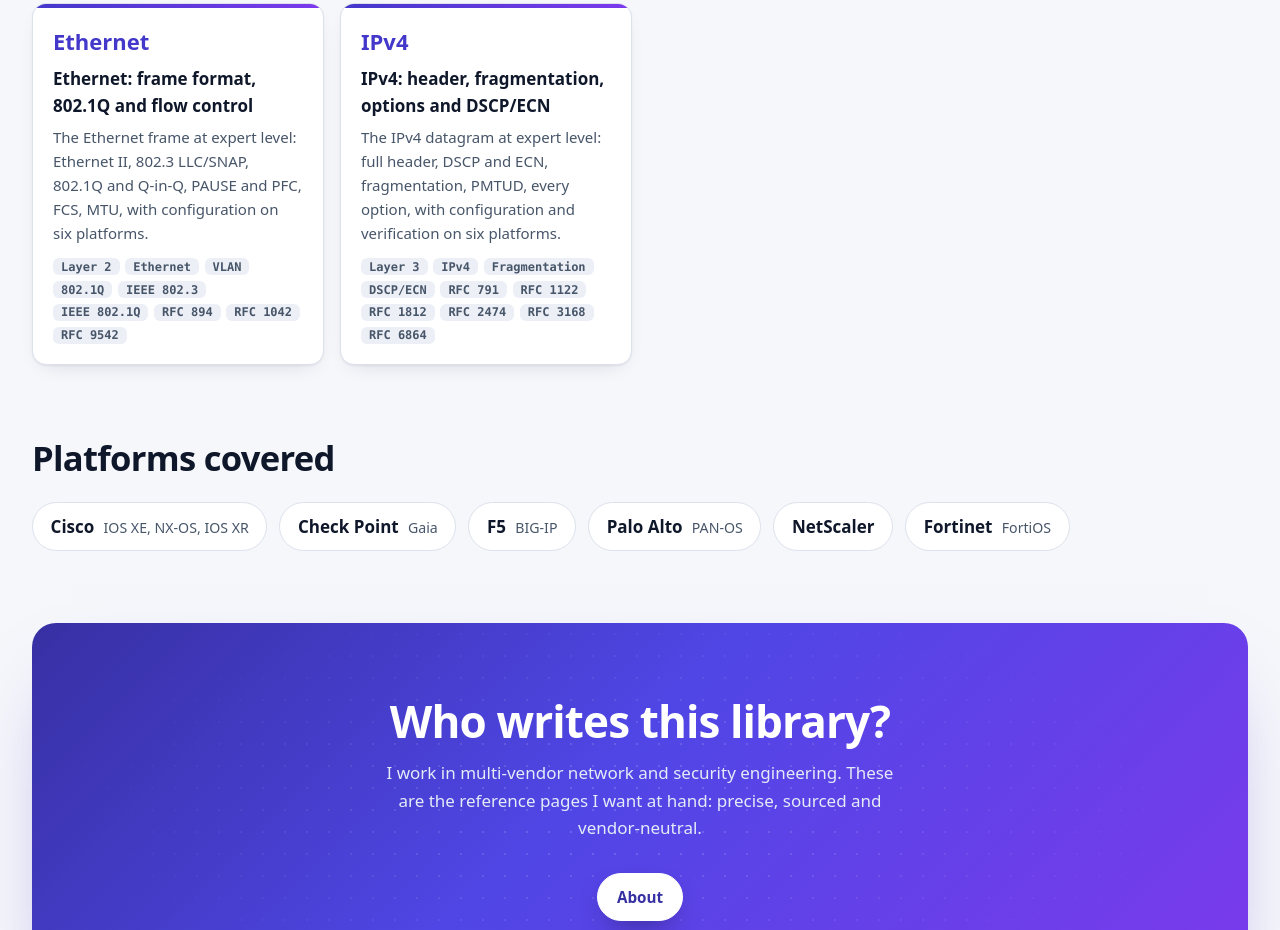
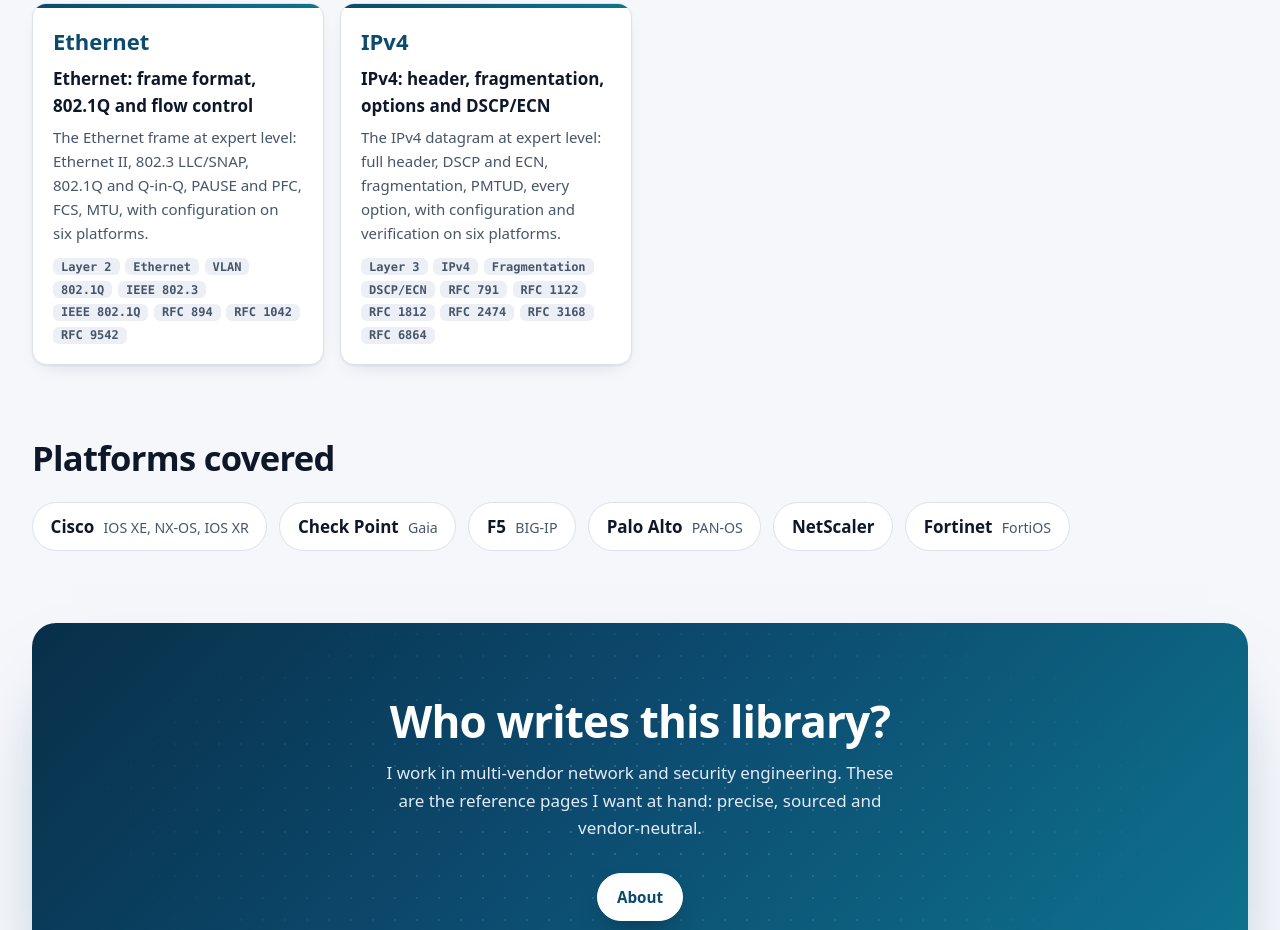
Before and after one commit to jeanmichel4121/network-protocols-expert, a plain HTML site: page index.html in a window 1280 px wide. Shown: the part 1867-2797 px from the top of the page. Drawn offline with Linux system fonts and the light colour scheme.

Commit message:
feat(template): night blue to cyan accent colour

```diff
--- a/index.html
+++ b/index.html
@@ -40,15 +40,15 @@
   --fg: light-dark(#0f172a, #e8ecf4);
   --muted: light-dark(#475569, #a3b0c6);
   --line: light-dark(#dce1eb, #2b3649);
-  --accent: light-dark(#4338ca, #a5b4fc);
+  --accent: light-dark(#0c4a6e, #38bdf8);
   --accent-ink: light-dark(#ffffff, #0b1020);
   --code-bg: light-dark(#f3f5fa, #0a0d14);
   /* Accent gradient (white text stays above 4.5:1 on both stops) and elevation */
-  --g1: light-dark(#4338ca, #a5b4fc);
-  --g2: light-dark(#7c3aed, #c4b5fd);
+  --g1: light-dark(#0c4a6e, #38bdf8);
+  --g2: light-dark(#0e7490, #67e8f9);
   --grad: linear-gradient(135deg, var(--g1), var(--g2));
   --shadow-1: 0 1px 2px light-dark(rgb(15 23 42 / 0.06), rgb(0 0 0 / 0.45)), 0 8px 22px -12px light-dark(rgb(15 23 42 / 0.2), rgb(0 0 0 / 0.75));
-  --shadow-2: 0 2px 6px light-dark(rgb(15 23 42 / 0.08), rgb(0 0 0 / 0.5)), 0 22px 44px -18px light-dark(rgb(67 56 202 / 0.38), rgb(0 0 0 / 0.85));
+  --shadow-2: 0 2px 6px light-dark(rgb(15 23 42 / 0.08), rgb(0 0 0 / 0.5)), 0 22px 44px -18px light-dark(rgb(12 74 110 / 0.38), rgb(0 0 0 / 0.85));
   /* Library colour code (CLAUDE.md "Visual standards") — fill / border pairs */
   --grey-bg: light-dark(#ebe9e3, #2d2c29);     --grey: light-dark(#6b685f, #a3a097);
   --blue-bg: light-dark(#dbe8fa, #1b3456);     --blue: light-dark(#1a5fb4, #7fb0f5);
@@ -665,8 +665,8 @@ svg.sch .halo { paint-order: stroke; stroke: var(--surface); stroke-width: 4px;
 .about-band {
   position: relative; overflow: hidden; isolation: isolate; text-align: center;
   padding: clamp(2.5rem, 7vw, 4.5rem) clamp(1.25rem, 5vw, 3rem); border-radius: 24px; color: #fff;
-  background: linear-gradient(135deg, #3730a3 0%, #4f46e5 45%, #7c3aed 100%);
-  box-shadow: 0 40px 80px -40px rgba(67, 56, 202, 0.6);
+  background: linear-gradient(135deg, #082f49 0%, #0c4a6e 45%, #0e7490 100%);
+  box-shadow: 0 40px 80px -40px rgba(12, 74, 110, 0.6);
 }
 .about-band::before {
   content: ""; position: absolute; inset: 0; z-index: -1;
@@ -676,7 +676,7 @@ svg.sch .halo { paint-order: stroke; stroke: var(--surface); stroke-width: 4px;
 }
 .about-band h2 { font-size: clamp(1.75rem, 1.3rem + 2vw, 2.75rem); letter-spacing: -0.02em; margin: 0 auto 0.75rem; max-width: 22ch; color: #fff; }
 .about-band p { margin: 0 auto 2rem; max-width: 58ch; color: #e4ebf7; font-size: 1.0625rem; }
-.about-band .cta.primary { background: #fff; border-color: #fff; color: #3730a3; box-shadow: 0 12px 30px -12px rgba(0, 0, 0, 0.45); }
+.about-band .cta.primary { background: #fff; border-color: #fff; color: #0c4a6e; box-shadow: 0 12px 30px -12px rgba(0, 0, 0, 0.45); }
 .about-band .cta:focus-visible { outline-color: #fff; }
 </style>
 <script>
@@ -1321,7 +1321,7 @@ window.NPE = (function () {
 <header class="site-header">
   <div class="bar">
     <a class="brand" href="index.html" data-home>
-      <svg width="28" height="28" viewBox="0 0 32 32" aria-hidden="true"><rect width="32" height="32" rx="7" fill="#4f46e5"/><path d="M7 10h18M7 16h12M7 22h15" stroke="#fff" stroke-width="3" stroke-linecap="round"/></svg>
+      <svg width="28" height="28" viewBox="0 0 32 32" aria-hidden="true"><rect width="32" height="32" rx="7" fill="#0369a1"/><path d="M7 10h18M7 16h12M7 22h15" stroke="#fff" stroke-width="3" stroke-linecap="round"/></svg>
       <span>Network Protocols Expert</span>
     </a>
     <a class="nav-link" href="https://about.cuvelier.tech"><span data-l="fr">À propos</span><span data-l="en">About</span><span data-l="nl">Over</span><span data-l="de">Über</span></a>
@@ -1782,7 +1782,7 @@ window.NPE = (function () {
   <div class="cols">
     <div class="f-brand">
       <a class="brand" href="../../index.html" data-home>
-        <svg width="28" height="28" viewBox="0 0 32 32" aria-hidden="true"><rect width="32" height="32" rx="7" fill="#4f46e5"/><path d="M7 10h18M7 16h12M7 22h15" stroke="#fff" stroke-width="3" stroke-linecap="round"/></svg>
+        <svg width="28" height="28" viewBox="0 0 32 32" aria-hidden="true"><rect width="32" height="32" rx="7" fill="#0369a1"/><path d="M7 10h18M7 16h12M7 22h15" stroke="#fff" stroke-width="3" stroke-linecap="round"/></svg>
         <span>Network Protocols Expert</span>
       </a>
       <p><span data-l="fr">Fondé sur les RFC et la documentation officielle des vendeurs.</span><span data-l="en">Based on the RFCs and official vendor documentation.</span><span data-l="nl">Gebaseerd op de RFC's en officiële documentatie van de vendors.</span><span data-l="de">Basierend auf den RFCs und der offiziellen Herstellerdokumentation.</span></p>
```
Also changed, not shown: protocols/ethernet/index.html (+6 -6 lines), protocols/ipv4/index.html (+6 -6 lines), templates/protocol-template.html (+6 -6 lines), 1 other file.
